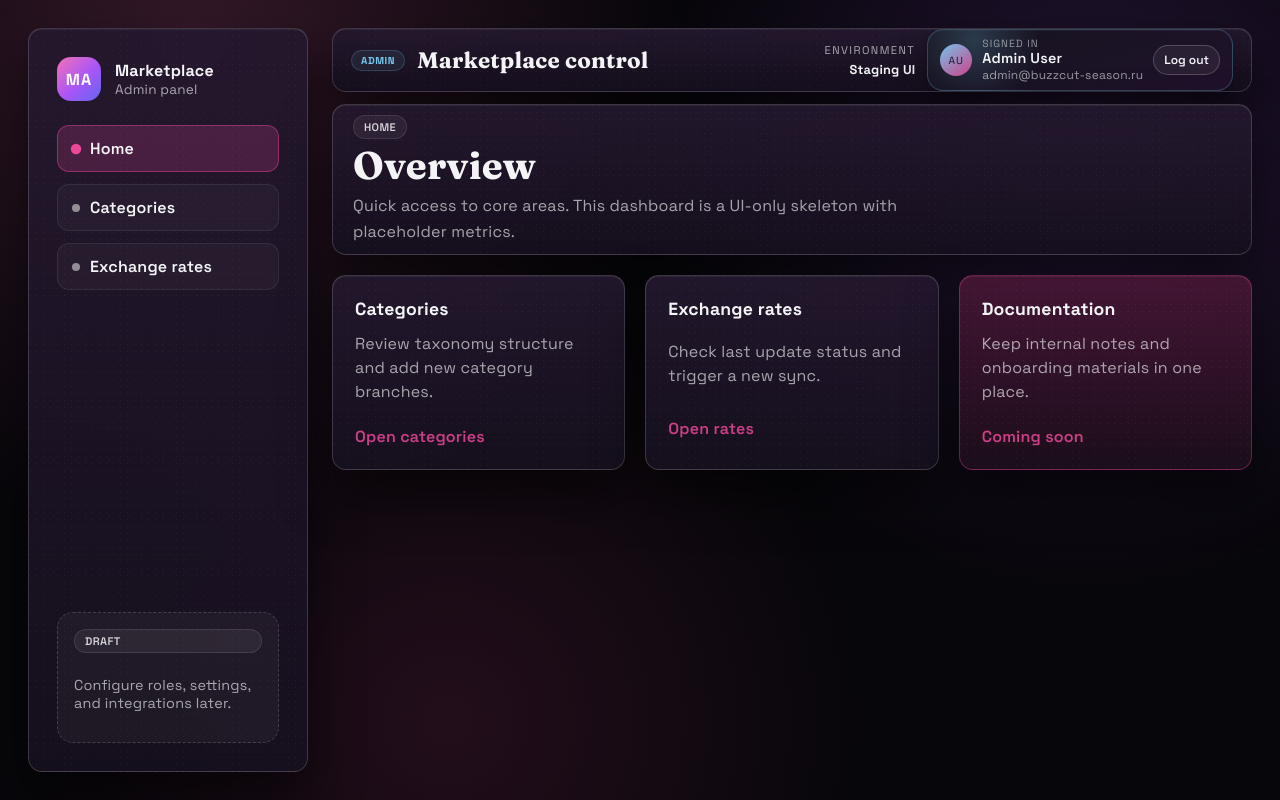
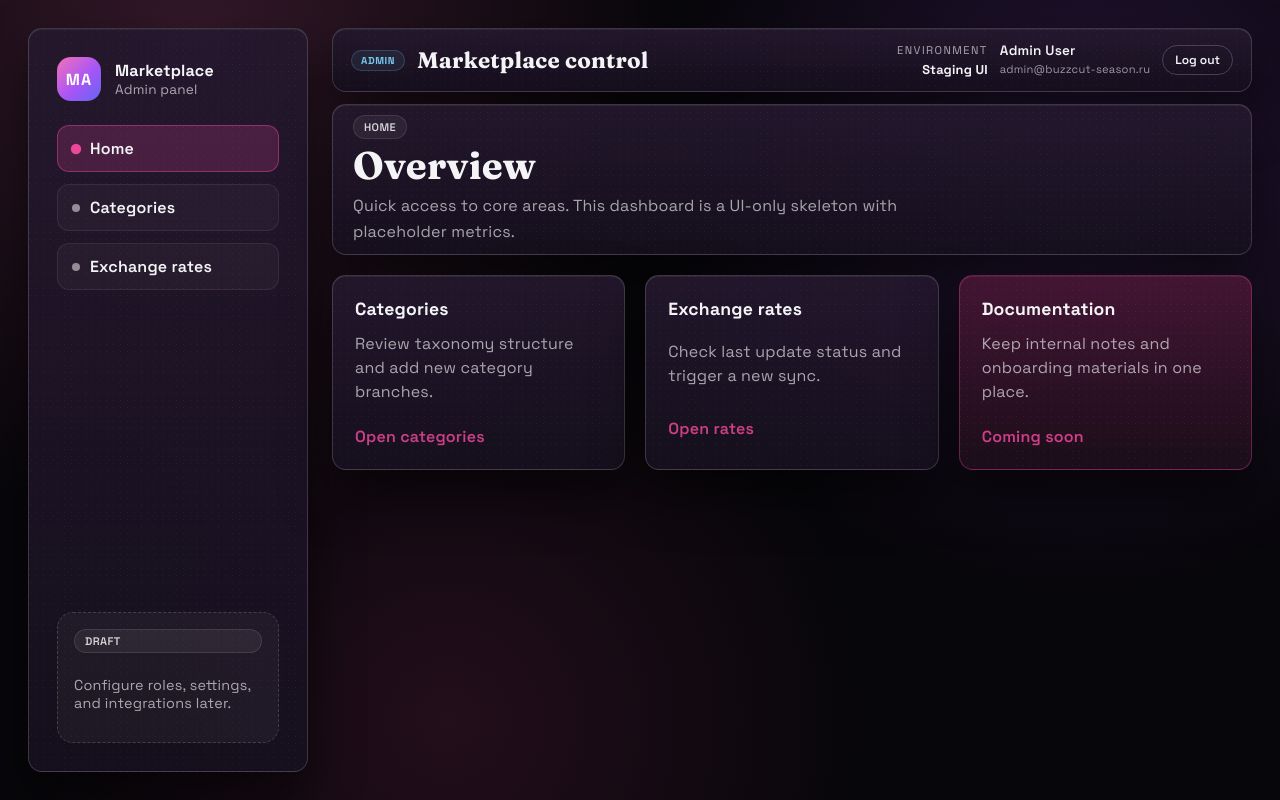
Before and after one commit to buzzcut-season/buzzcut-season-admin, a Next.js app: page / in a window 1280 px wide. Built offline with nearby package versions, Linux system fonts and the light colour scheme.

Commit message:
style: simplify user menu

```diff
--- a/components/UserMenu.module.css
+++ b/components/UserMenu.module.css
@@ -1,61 +1,32 @@
 .userMenu {
   display: flex;
   align-items: center;
-  gap: 10px;
-  padding: 8px 12px;
-  border-radius: 16px;
-  border: 1px solid rgba(125, 211, 252, 0.25);
-  background:
-    radial-gradient(120px circle at 15% 15%, rgba(125, 211, 252, 0.2), transparent 55%),
-    linear-gradient(160deg, rgba(20, 20, 30, 0.92), rgba(33, 18, 44, 0.95));
-  box-shadow:
-    0 12px 30px rgba(0, 0, 0, 0.35),
-    inset 0 1px 0 rgba(255, 255, 255, 0.04);
-}
-
-.avatar {
-  width: 32px;
-  height: 32px;
-  border-radius: 999px;
-  display: grid;
-  place-items: center;
-  font-size: 0.65rem;
-  letter-spacing: 1px;
-  text-transform: uppercase;
-  color: rgba(8, 10, 16, 0.9);
-  background: linear-gradient(140deg, rgba(125, 211, 252, 0.9), rgba(236, 72, 153, 0.85));
+  gap: 12px;
+  padding: 0;
 }
 
 .userInfo {
   display: grid;
-  gap: 2px;
-}
-
-.userLabel {
-  font-size: 0.65rem;
-  letter-spacing: 1px;
-  text-transform: uppercase;
-  color: rgba(244, 244, 247, 0.55);
-  line-height: 1.1;
+  gap: 4px;
 }
 
 .userName {
-  font-size: 0.9rem;
+  font-size: 0.85rem;
   font-weight: 600;
-  line-height: 1.1;
+  line-height: 1.2;
 }
 
 .userEmail {
-  font-size: 0.75rem;
+  font-size: 0.7rem;
   color: rgba(244, 244, 247, 0.6);
-  line-height: 1.1;
+  line-height: 1.2;
 }
 
 .logoutButton {
   border: 1px solid rgba(255, 255, 255, 0.2);
-  background: rgba(255, 255, 255, 0.06);
+  background: transparent;
   color: var(--ink);
-  padding: 6px 10px;
+  padding: 6px 12px;
   border-radius: 999px;
   font-size: 0.75rem;
   font-weight: 600;
@@ -66,12 +37,13 @@
 
 .logoutButton:hover {
   transform: translateY(-1px);
-  background: rgba(255, 255, 255, 0.12);
-  border-color: rgba(125, 211, 252, 0.4);
+  background: rgba(255, 255, 255, 0.08);
+  border-color: rgba(255, 255, 255, 0.35);
 }
 
 @media (max-width: 700px) {
   .userMenu {
+    width: 100%;
     justify-content: space-between;
   }
 }
--- a/components/UserMenu.tsx
+++ b/components/UserMenu.tsx
@@ -5,9 +5,7 @@ import styles from "./UserMenu.module.css";
 export default function UserMenu() {
   return (
     <div className={styles.userMenu}>
-      <div className={styles.avatar}>AU</div>
       <div className={styles.userInfo}>
-        <span className={styles.userLabel}>Signed in</span>
         <strong className={styles.userName}>Admin User</strong>
         <span className={styles.userEmail}>admin@buzzcut-season.ru</span>
       </div>
```
